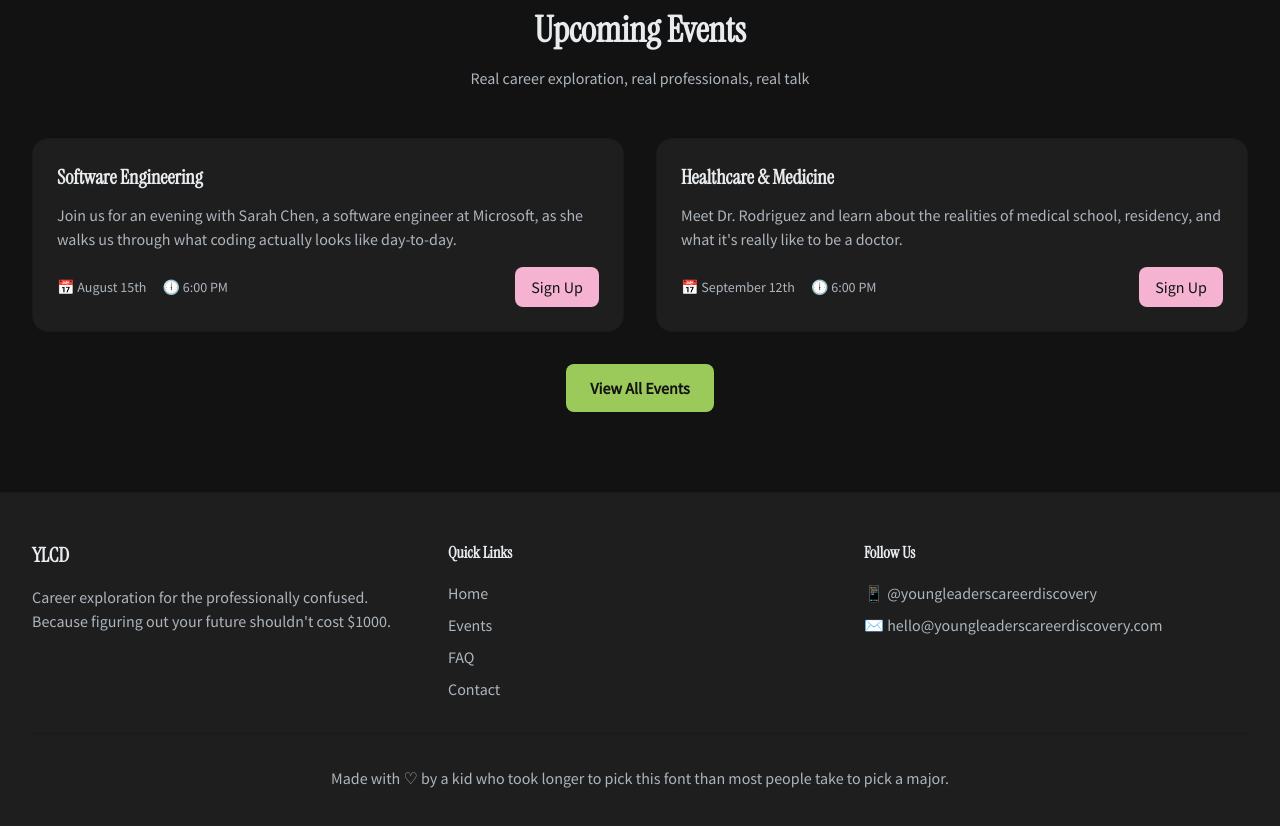
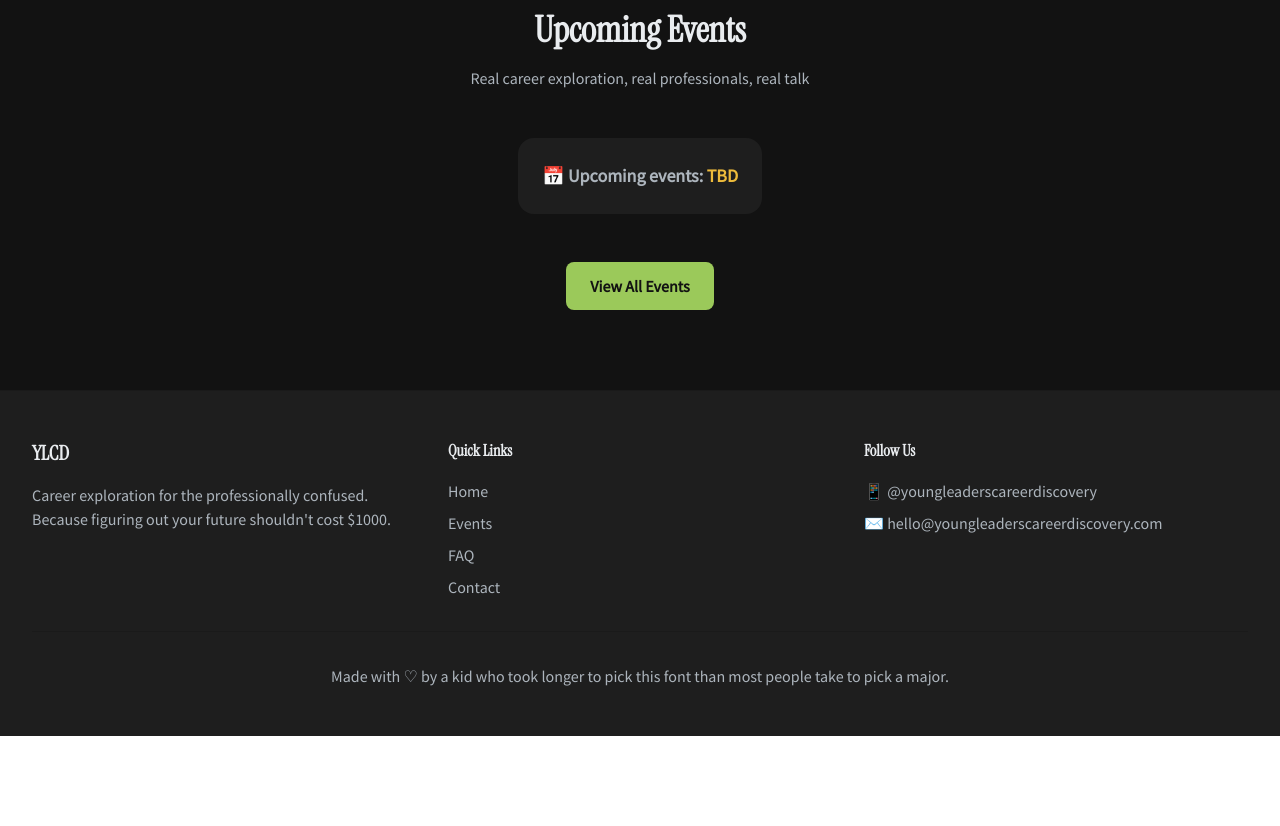
Before and after one commit to sreeyanadendla/YLCD, a Next.js app: page / in a window 1280 px wide. Shown: the part 1460-2286 px from the top of the page. After the commit the page ends 2196 px from the top, so only its background shows below. Built offline with nearby package versions, Linux system fonts and the light colour scheme.

Commit message:
Updated website

```diff
--- a/app/page.js
+++ b/app/page.js
@@ -55,22 +55,7 @@ export default function Home() {
   ];
 
   // Sample upcoming events
-  const upcomingEvents = [
-    {
-      id: 1,
-      title: "Software Engineering",
-      description: "Join us for an evening with Sarah Chen, a software engineer at Microsoft, as she walks us through what coding actually looks like day-to-day.",
-      date: "August 15th",
-      time: "6:00 PM"
-    },
-    {
-      id: 2,
-      title: "Healthcare & Medicine",
-      description: "Meet Dr. Rodriguez and learn about the realities of medical school, residency, and what it's really like to be a doctor.",
-      date: "September 12th",
-      time: "6:00 PM"
-    }
-  ];
+  const upcomingEvents = [];
 
   // Your FAQ data
   const faqData = [
@@ -256,7 +241,7 @@ const FounderSection = () => (
           className="text-3xl sm:text-4xl font-bold mb-4"
           style={{
             fontFamily: 'Instrument Serif, serif',
-              color: theme.text
+            color: theme.text,
           }}
         >
           Upcoming Events
@@ -266,45 +251,17 @@ const FounderSection = () => (
         </p>
       </div>
 
-        <div className="grid md:grid-cols-2 gap-8 mb-8">
-          {upcomingEvents.map((event) => (
+      <div className="flex justify-center mb-12">
         <div
-              key={event.id}
-              className="p-6 rounded-2xl border transition-all duration-200 hover:shadow-lg"
+          className="p-6 rounded-2xl text-center text-lg font-semibold"
           style={{
             backgroundColor: theme.surface,
-                borderColor: theme.neutral
+            color: theme.textLight,
+            minWidth: '240px',
           }}
         >
-              <h3
-                className="text-xl font-bold mb-3"
-                style={{
-                  fontFamily: 'Instrument Serif, serif',
-                  color: theme.text
-                }}
-              >
-                {event.title}
-              </h3>
-              <p className="mb-4" style={{ color: theme.textLight }}>
-                {event.description}
-              </p>
-              <div className="flex items-center justify-between">
-                <div className="flex items-center space-x-4 text-sm" style={{ color: theme.textLight }}>
-                  <div>📅 {event.date}</div>
-                  <div>🕕 {event.time}</div>
+          📅 Upcoming events: <span style={{ color: theme.primary }}>TBD</span>
         </div>
-                <button
-                  className="px-4 py-2 rounded-lg font-medium transition-colors"
-                  style={{
-                    backgroundColor: theme.accent,
-                    color: theme.background
-                  }}
-                >
-                  Sign Up
-                </button>
-              </div>
-            </div>
-          ))}
       </div>
 
       <div className="text-center">
@@ -312,7 +269,7 @@ const FounderSection = () => (
           className="px-6 py-3 font-semibold rounded-lg transition-all duration-200 hover:scale-105"
           style={{
             backgroundColor: theme.secondary,
-              color: theme.background
+            color: theme.background,
           }}
           onClick={() => setCurrentPage('events')}
         >
@@ -322,6 +279,7 @@ const FounderSection = () => (
     </div>
   </section>
 );
+
 
   // FAQ Page
   const FAQPage = () => {
```
Lines whose indentation alone changed are shown as unchanged.
